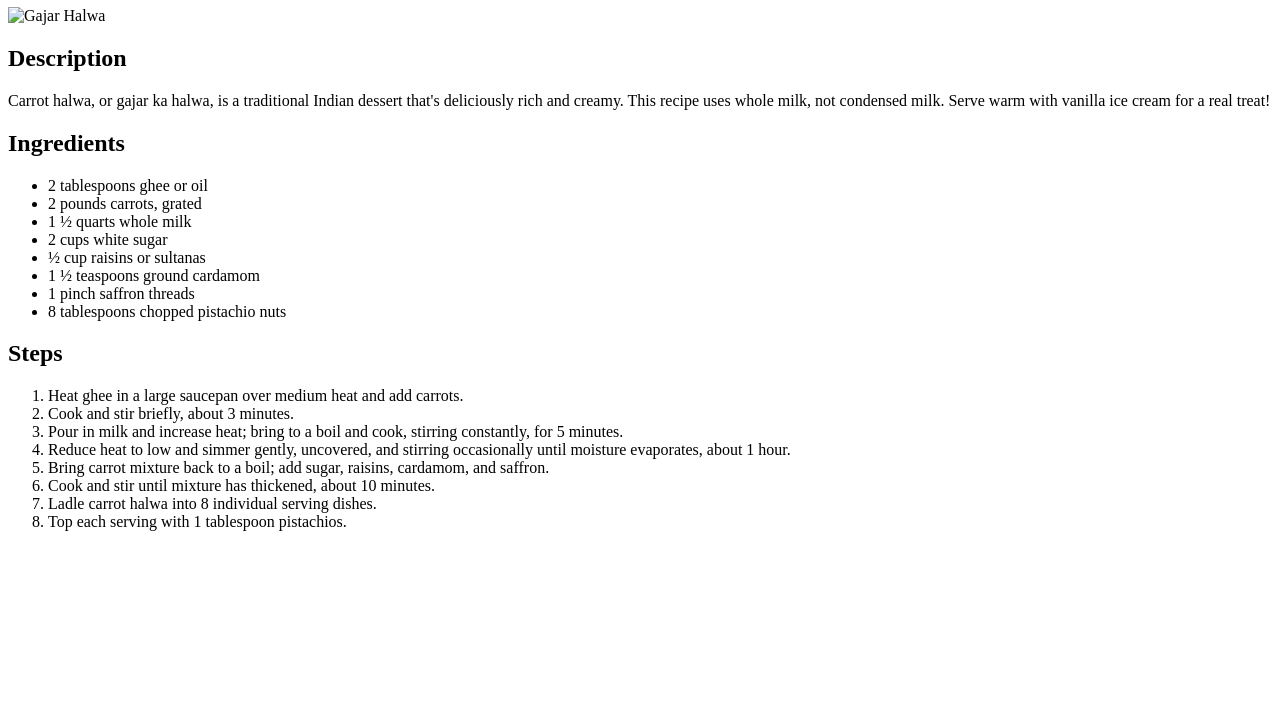
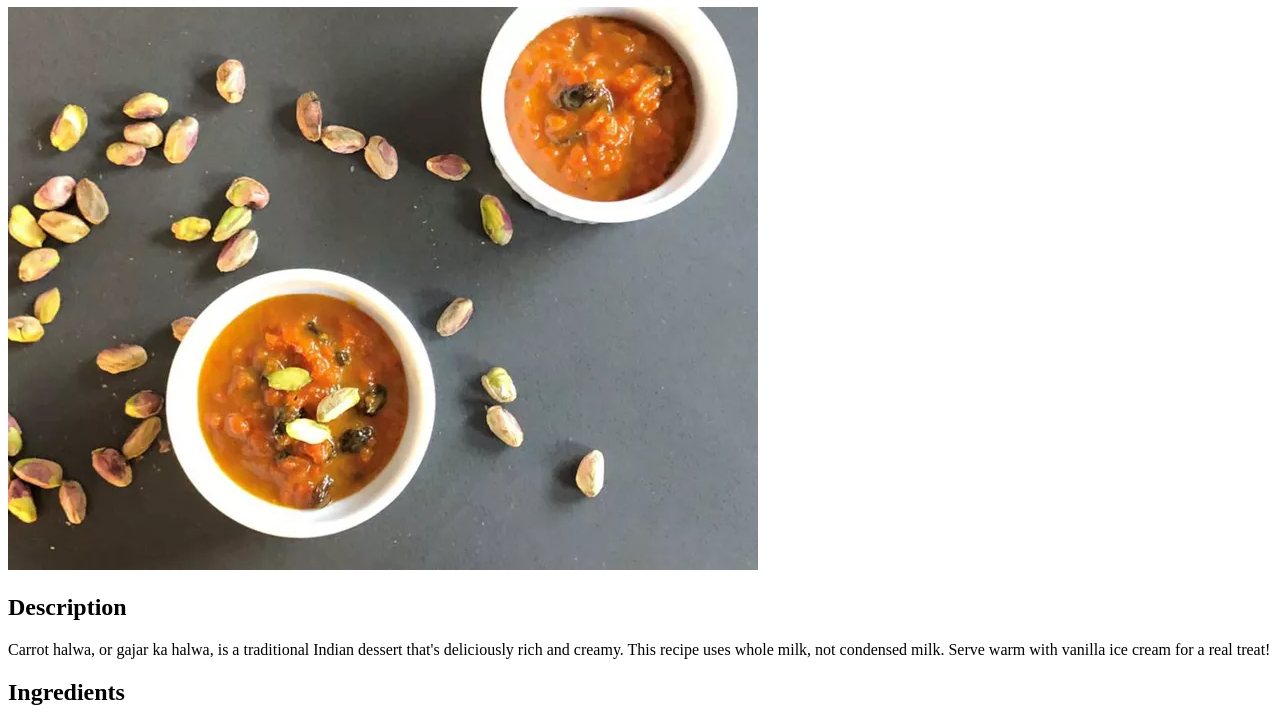
Before and after one commit to MukuFlash03/odin-project-recipes, a plain HTML site: page pages/recipes/gajar_halwa.html in a window 1280 px wide. Shown: the part 73-796 px from the top of the page. Drawn offline with Linux system fonts and the light colour scheme.

Commit message:
Corrected images path for remaining recipes.

```diff
--- a/pages/recipes/gajar_halwa.html
+++ b/pages/recipes/gajar_halwa.html
@@ -11,7 +11,7 @@
 	<body>
 		<h1>Gajar Halwa</h1>
 		<img
-			src="../../assets/images/gajar_halwa.png"
+			src="../../assets/images/recipes/gajar_halwa.png"
 			alt="Gajar Halwa"
 		/>
 		<h2>Description</h2>
```
Also changed, not shown: pages/recipes/chicken_tikka.html (+1 -1 lines).
